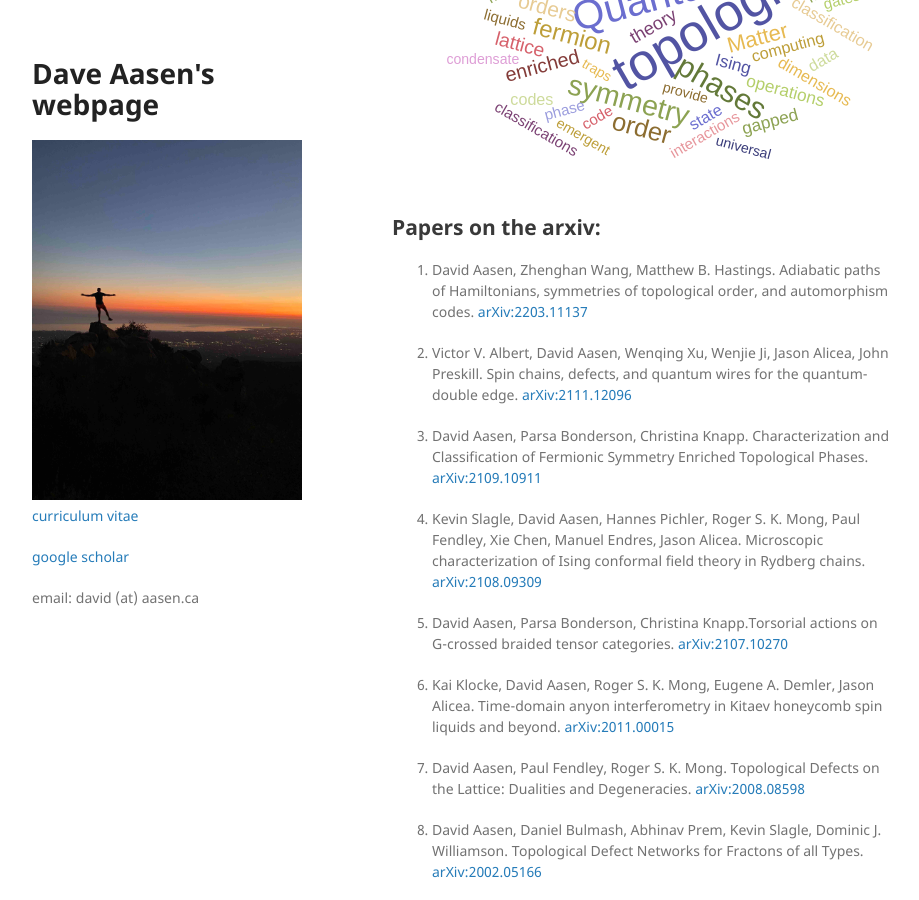
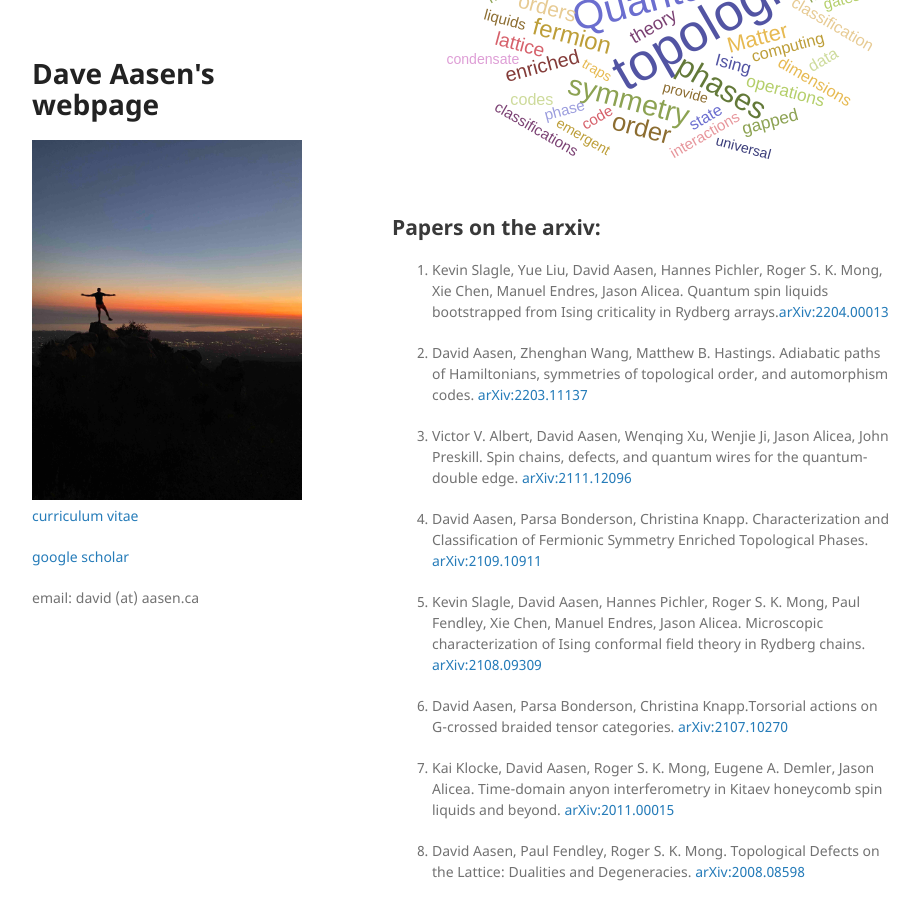
Before and after one commit to davidaasen/davidaasen.github.io, a Jekyll site: the page built from index.md, in a window 1280 px wide and 900 px high, scrolled down 955 px. Shown: the whole window, without its empty margins (178-1097 px from the left). Built offline with Jekyll 4.4.1, drawn with Linux system fonts in a browser that asks for light colours; our own code applies the rules of GitHub Pages for plain Markdown files.

Commit message:
Update index.md

```diff
--- a/index.md
+++ b/index.md
@@ -20,6 +20,8 @@ Inspired by the need for realistic blueprints of quantum computing hardware, my
 <img src="./WordCloud.svg">
 
 ## Papers on the arxiv:
+
+1. Kevin Slagle, Yue Liu, David Aasen, Hannes Pichler, Roger S. K. Mong, Xie Chen, Manuel Endres, Jason Alicea. Quantum spin liquids bootstrapped from Ising criticality in Rydberg arrays.[arXiv:2204.00013](https://arxiv.org/abs/2204.00013)
 
 1. David Aasen, Zhenghan Wang, Matthew B. Hastings. Adiabatic paths of Hamiltonians, symmetries of topological order, and automorphism codes. [arXiv:2203.11137](https://arxiv.org/abs/2203.11137)
 
```
